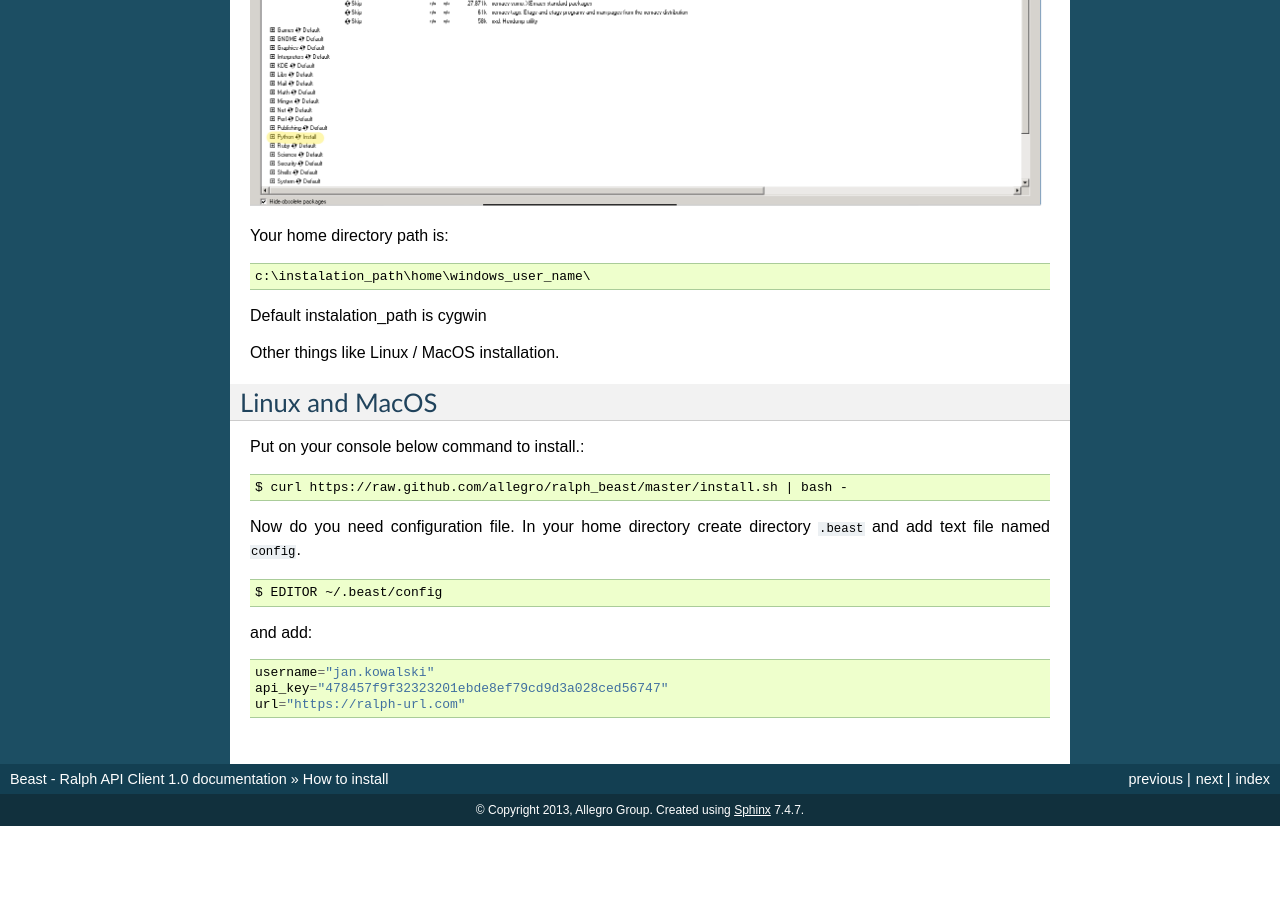
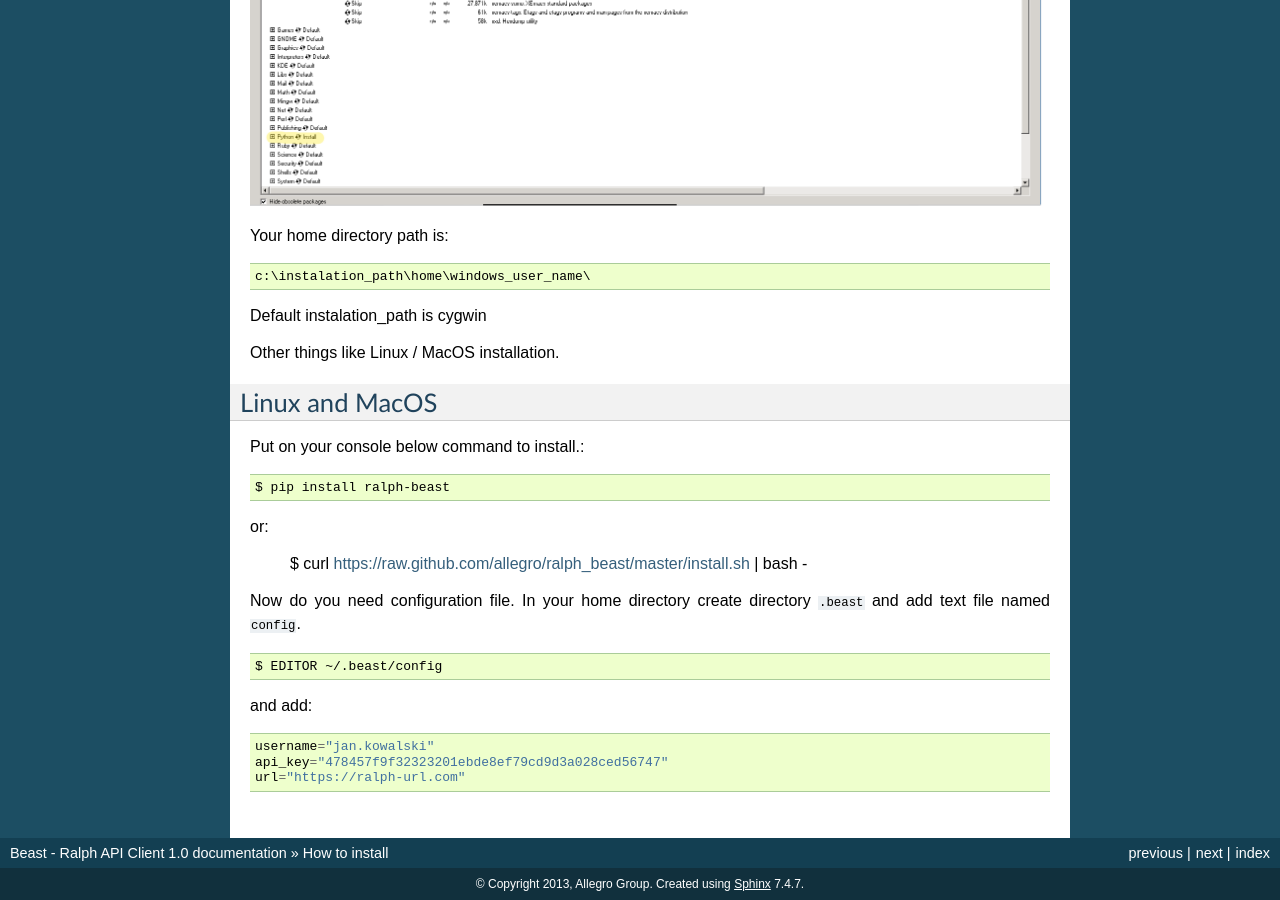
Before and after one commit to allegro/ralph-cli, a Sphinx documentation site: the page built from doc/install.rst, in a window 1280 px wide and 900 px high, scrolled down 605 px. Built offline with Sphinx 7.4.7, drawn with Linux system fonts in a browser that asks for light colours; before the commit the page ends 1431 px from its top, so only the background shows below that.

Commit message:
added pip install option

```diff
--- a/doc/install.rst
+++ b/doc/install.rst
@@ -29,7 +29,12 @@ Linux and MacOS
 
 Put on your console below command to install.::
 
+  $ pip install ralph-beast
+
+or:
+
   $ curl https://raw.github.com/allegro/ralph_beast/master/install.sh | bash -
+
 
 Now do you need configuration file. In your home directory create directory
 ``.beast`` and add text file named ``config``. ::
```
